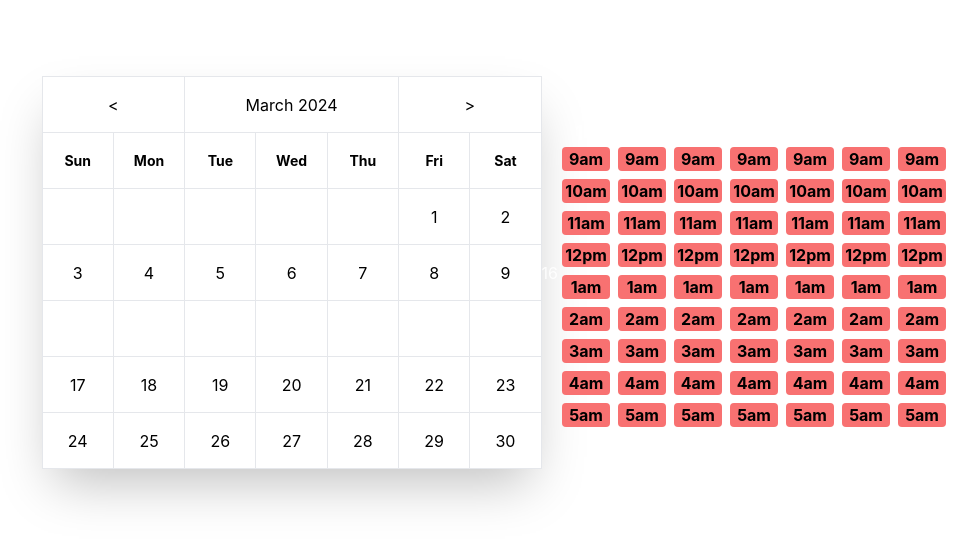
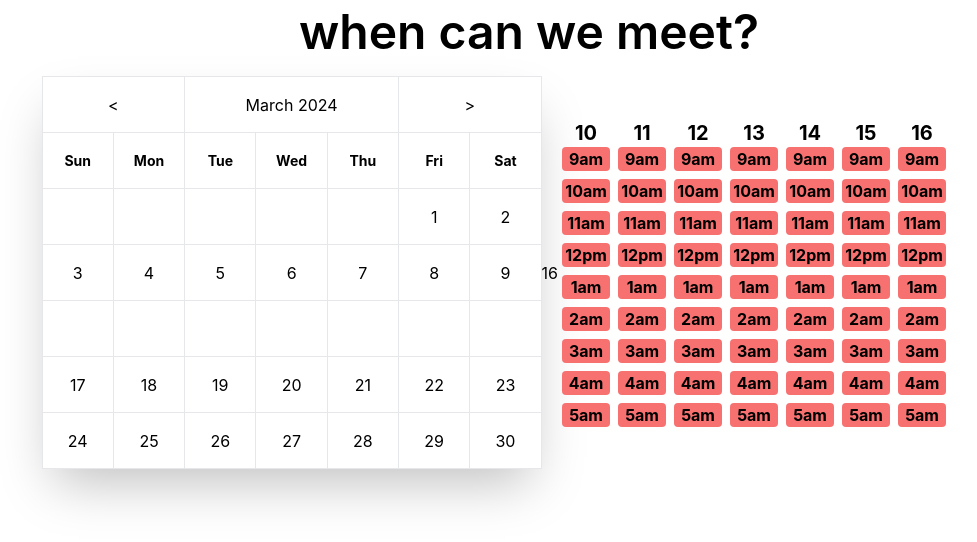
Before and after one commit to abaheer/meeting-time-finder, a React (Vite) app: page / in a window 1280 px wide. Shown: the top 542 px of the page, without its empty margins (111-1088 px from the left). Built offline with nearby package versions, Linux system fonts and the light colour scheme.

Commit message:
Update index.css

```diff
--- a/src/index.css
+++ b/src/index.css
@@ -8,7 +8,7 @@
   font-weight: 400;
 
   color-scheme: light dark;
-  color: rgba(255, 255, 255, 0.87);
+  color: #000000;
   background-color: #ffffff;
 
   font-synthesis: none;
```
